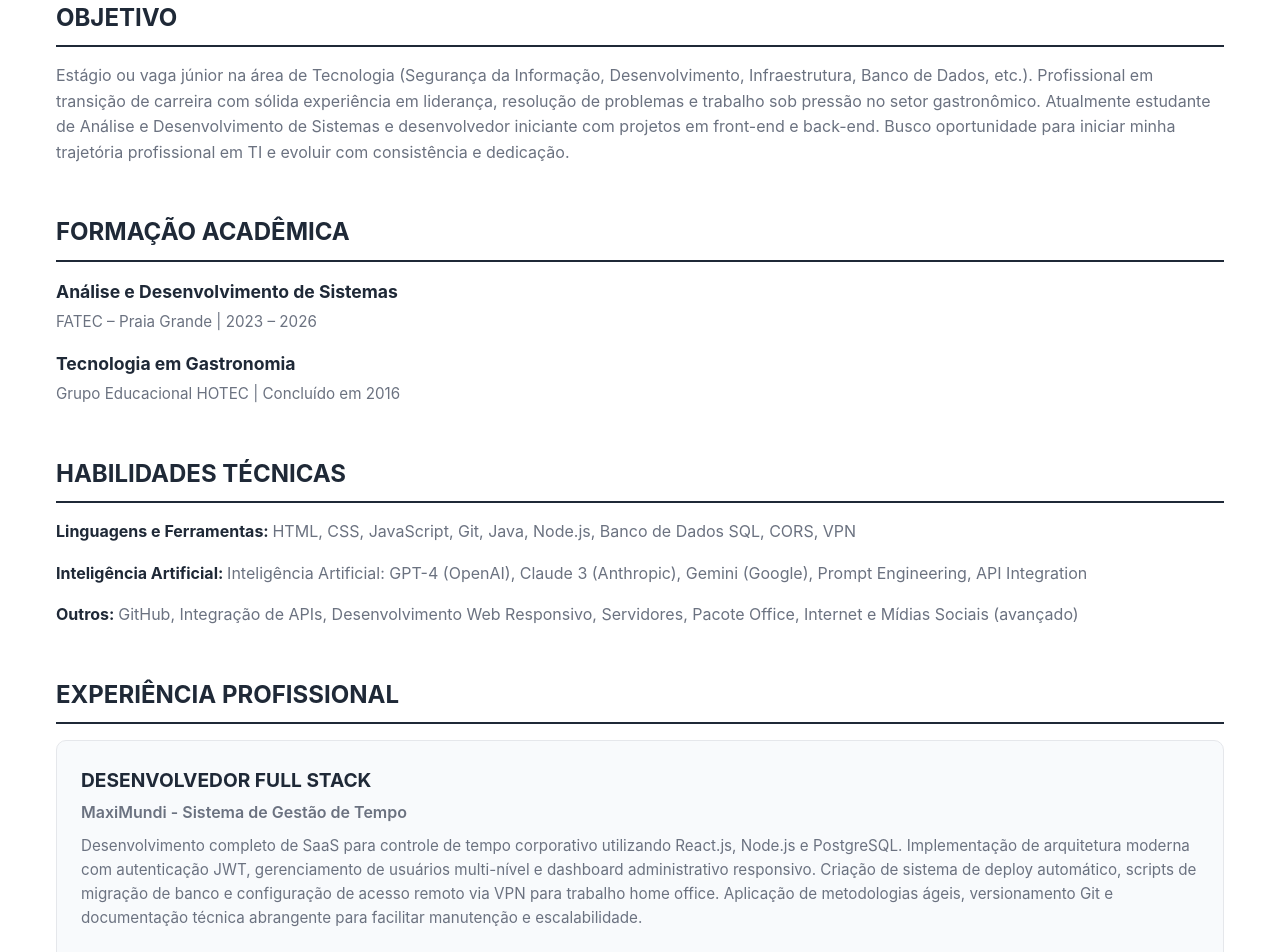
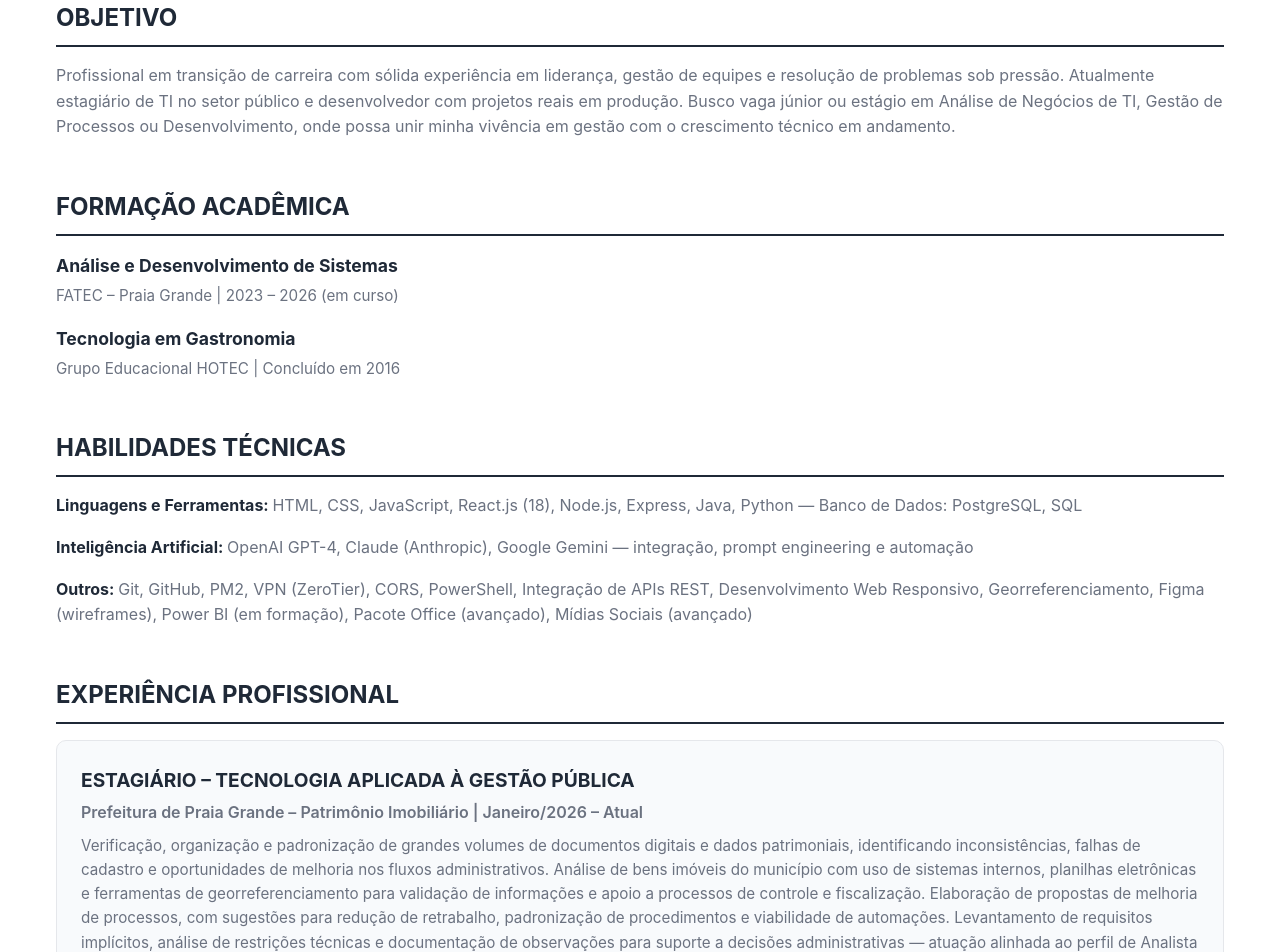
Before and after one commit to HeitorRafael/Portfolio, a React (Vite) app: page / in a window 1280 px wide. Shown: the part 1848-2800 px from the top of the page. Built offline with nearby package versions, Linux system fonts and the light colour scheme.

Commit message:
feat: atualiza currículo com novo estágio na Prefeitura e stack atualizado

```diff
--- a/src/SimpleApp.tsx
+++ b/src/SimpleApp.tsx
@@ -65,8 +65,8 @@ const SimpleApp: React.FC = () => {
   const translations = {
     pt: {
       name: 'HEITOR RAFAEL BEZERRA DELFINO',
-      title1: 'Analista e Desenvolvedor de Software',
-      title2: 'Ex Chef de Cozinha',
+      title1: 'Analista de Negócios de TI | Desenvolvedor Full Stack',
+      title2: 'Gestão de Processos',
       quote: 'O importante é a saúde',
       location: 'Praia Grande – SP',
       phone: '(13) 99790-2633',
@@ -81,7 +81,7 @@ const SimpleApp: React.FC = () => {
       resume: {
         objective: {
           title: 'OBJETIVO',
-          content: 'Estágio ou vaga júnior na área de Tecnologia (Segurança da Informação, Desenvolvimento, Infraestrutura, Banco de Dados, etc.). Profissional em transição de carreira com sólida experiência em liderança, resolução de problemas e trabalho sob pressão no setor gastronômico. Atualmente estudante de Análise e Desenvolvimento de Sistemas e desenvolvedor iniciante com projetos em front-end e back-end. Busco oportunidade para iniciar minha trajetória profissional em TI e evoluir com consistência e dedicação.'
+          content: 'Profissional em transição de carreira com sólida experiência em liderança, gestão de equipes e resolução de problemas sob pressão. Atualmente estagiário de TI no setor público e desenvolvedor com projetos reais em produção. Busco vaga júnior ou estágio em Análise de Negócios de TI, Gestão de Processos ou Desenvolvimento, onde possa unir minha vivência em gestão com o crescimento técnico em andamento.'
         },
         education: {
           title: 'FORMAÇÃO ACADÊMICA',
@@ -89,7 +89,7 @@ const SimpleApp: React.FC = () => {
             {
               course: 'Análise e Desenvolvimento de Sistemas',
               institution: 'FATEC – Praia Grande',
-              period: '2023 – 2026'
+              period: '2023 – 2026 (em curso)'
             },
             {
               course: 'Tecnologia em Gastronomia',
@@ -100,38 +100,46 @@ const SimpleApp: React.FC = () => {
         },
         skills: {
           title: 'HABILIDADES TÉCNICAS',
-          languages: 'HTML, CSS, JavaScript, Git, Java, Node.js, Banco de Dados SQL, CORS, VPN',
-          ai: 'Inteligência Artificial: GPT-4 (OpenAI), Claude 3 (Anthropic), Gemini (Google), Prompt Engineering, API Integration',
-          others: 'GitHub, Integração de APIs, Desenvolvimento Web Responsivo, Servidores, Pacote Office, Internet e Mídias Sociais (avançado)'
+          languages: 'HTML, CSS, JavaScript, React.js (18), Node.js, Express, Java, Python — Banco de Dados: PostgreSQL, SQL',
+          ai: 'OpenAI GPT-4, Claude (Anthropic), Google Gemini — integração, prompt engineering e automação',
+          others: 'Git, GitHub, PM2, VPN (ZeroTier), CORS, PowerShell, Integração de APIs REST, Desenvolvimento Web Responsivo, Georreferenciamento, Figma (wireframes), Power BI (em formação), Pacote Office (avançado), Mídias Sociais (avançado)'
         },
         experience: {
           title: 'EXPERIÊNCIA PROFISSIONAL',
           items: [
             {
+              position: 'ESTAGIÁRIO – TECNOLOGIA APLICADA À GESTÃO PÚBLICA',
+              company: 'Prefeitura de Praia Grande – Patrimônio Imobiliário',
+              period: 'Janeiro/2026 – Atual',
+              description: 'Verificação, organização e padronização de grandes volumes de documentos digitais e dados patrimoniais, identificando inconsistências, falhas de cadastro e oportunidades de melhoria nos fluxos administrativos. Análise de bens imóveis do município com uso de sistemas internos, planilhas eletrônicas e ferramentas de georreferenciamento para validação de informações e apoio a processos de controle e fiscalização. Elaboração de propostas de melhoria de processos, com sugestões para redução de retrabalho, padronização de procedimentos e viabilidade de automações. Levantamento de requisitos implícitos, análise de restrições técnicas e documentação de observações para suporte a decisões administrativas — atuação alinhada ao perfil de Analista de Negócios de TI.'
+            },
+            {
               position: 'DESENVOLVEDOR FULL STACK',
               company: 'MaxiMundi - Sistema de Gestão de Tempo',
-              description: 'Desenvolvimento completo de SaaS para controle de tempo corporativo utilizando React.js, Node.js e PostgreSQL. Implementação de arquitetura moderna com autenticação JWT, gerenciamento de usuários multi-nível e dashboard administrativo responsivo. Criação de sistema de deploy automático, scripts de migração de banco e configuração de acesso remoto via VPN para trabalho home office. Aplicação de metodologias ágeis, versionamento Git e documentação técnica abrangente para facilitar manutenção e escalabilidade.',
+              period: 'Agosto/2025',
+              description: 'Idealizei e liderei o desenvolvimento completo do produto: conduzi entrevistas com o cliente, levantei e analisei requisitos, elaborei briefings e defini escopo, priorizando funcionalidades com base em necessidades reais do negócio — atuação direta como Product Owner do projeto. Solução adotada por 15 colaboradores: desenvolvi dashboard administrativo com marcadores de horas por tarefa e relatórios em tempo real, permitindo que gestores identificassem gargalos operacionais e redistribuíssem esforços com base em dados. Resultado: a gestão passou a tomar decisões de alocação com embasamento — reduzindo o tempo gasto em tarefas de baixo impacto e priorizando as de maior valor para a operação.',
               technologies: 'React 18, Material-UI, Node.js, Express, PostgreSQL, PM2, PowerShell, ZeroTier VPN',
-              features: 'Sistema de autenticação e autorização, Dashboard com relatórios em tempo real, Gerenciamento completo de usuários e senhas, API RESTful com CORS configurado, Deploy automatizado e scripts de backup, Interface responsiva com tema claro/escuro.'
+              features: 'Autenticação JWT, gerenciamento multi-nível de usuários, deploy automático, scripts de backup e acesso remoto via VPN.'
             },
             {
               position: 'DESENVOLVEDOR COM INTELIGÊNCIA ARTIFICIAL',
               company: 'Projetos Pessoais e Freelances',
-              description: 'Desenvolvimento de soluções utilizando APIs de Inteligência Artificial como GPT (OpenAI), Claude (Anthropic) e Gemini (Google). Integração de modelos de linguagem em aplicações web, automação de processos com IA conversacional e criação de interfaces interativas para chatbots. Experiência em prompt engineering, otimização de respostas e implementação de sistemas de IA para resolução de problemas complexos.',
+              period: '2024 – Atual',
+              description: 'Desenvolvimento de soluções usando APIs de IA (OpenAI GPT-4, Claude da Anthropic, Google Gemini): chatbots conversacionais, automação de processos e interfaces interativas com NLP. Experiência em prompt engineering, integração de modelos de linguagem em aplicações web e otimização de respostas para resolução de problemas reais.',
               technologies: 'OpenAI GPT-4, Claude 3, Google Gemini, API Integration, JavaScript, Python, React.js',
               features: 'Integração de APIs de IA, Prompt engineering otimizado, Chatbots conversacionais, Automação com IA, Processamento de linguagem natural.'
             },
             {
               position: 'CHEF DE COZINHA',
               company: 'Beach Lounge',
-              period: '01/2021 – 10/2023',
-              description: 'Liderança de equipe e organização de produção em alta demanda. Controle de estoque e fornecedores (habilidade aplicável à gestão de processos e dados). Desenvolvimento de resiliência e pensamento rápido, úteis para resolução de bugs e gestão de projetos ágeis.'
+              period: 'Janeiro/2021 – Outubro/2023',
+              description: 'Liderança de equipe multidisciplinar em ambiente de alta demanda, com foco em organização de produção, gestão de estoque e relacionamento com fornecedores. Desenvolvimento de resiliência, pensamento rápido e gestão sob pressão — habilidades diretamente aplicáveis à gestão de projetos e resolução de problemas em TI.'
             },
             {
               position: 'COZINHEIRO LÍDER',
               company: 'Santa Eliza Eco Resort',
-              period: '07/2019 – 10/2020',
-              description: 'Organização de processos internos e logística de produção diária. Coordenação de equipe e adaptação de cardápios (com pensamento analítico e solução de problemas sob pressão).'
+              period: 'Julho/2019 – Outubro/2020',
+              description: 'Coordenação de equipe, organização de processos internos e logística de produção diária com pensamento analítico.'
             },
             {
               position: 'MENOR APRENDIZ',
@@ -146,9 +154,10 @@ const SimpleApp: React.FC = () => {
           items: [
             'Liderança e gestão de equipes multidisciplinares',
             'Organização e disciplina operacional',
-            'Habilidade com rotinas e execução de tarefas com prazos',
+            'Execução com prazos',
             'Comunicação interpessoal e empatia no trabalho em equipe',
-            'Adaptabilidade para novos ambientes e tecnologias'
+            'Adaptabilidade rápida a novos ambientes e tecnologias',
+            'Mentalidade orientada a processos e melhoria contínua'
           ]
         },
         languages: {
@@ -163,16 +172,17 @@ const SimpleApp: React.FC = () => {
           title: 'CURSOS COMPLEMENTARES',
           items: [
             { name: 'Desenvolvimento Web', institution: 'DevMedia', year: '2023' },
+            { name: 'Power BI', institution: 'FATEC Praia Grande', year: '2026', note: '(em curso)' },
             { name: 'A Importância do Atendimento', institution: 'H4T Consulting', year: '2019' },
-            { name: 'Sommelier – 1º módulo', institution: 'ABS', year: '2016', note: '(habilidades de análise sensorial e foco em detalhes)' }
+            { name: 'Sommelier – 1º módulo', institution: 'ABS', year: '2016', note: '(análise sensorial, atenção a detalhes)' }
           ]
         }
       }
     },
     en: {
       name: 'HEITOR RAFAEL BEZERRA DELFINO',
-      title1: 'Systems Analyst and Software Developer',
-      title2: 'Former Kitchen Chef',
+      title1: 'IT Business Analyst | Full Stack Developer',
+      title2: 'Process Management',
       quote: 'Health is what matters',
       location: 'Praia Grande – SP',
       phone: '(13) 99790-2633',
@@ -187,7 +197,7 @@ const SimpleApp: React.FC = () => {
       resume: {
         objective: {
           title: 'OBJECTIVE',
-          content: 'Internship or junior position in Technology (Information Security, Development, Infrastructure, Database, etc.). Professional in career transition with solid experience in leadership, problem solving and working under pressure in the gastronomic sector. Currently studying Systems Analysis and Development and beginner developer with front-end and back-end projects. I seek an opportunity to start my professional trajectory in IT and evolve with consistency and dedication.'
+          content: 'Professional in career transition with solid experience in leadership, team management and problem solving under pressure. Currently an IT intern in the public sector and developer with real projects in production. I seek a junior position or internship in IT Business Analysis, Process Management or Development, where I can combine my management experience with ongoing technical growth.'
         },
         education: {
           title: 'ACADEMIC BACKGROUND',
@@ -195,7 +205,7 @@ const SimpleApp: React.FC = () => {
             {
               course: 'Systems Analysis and Development',
               institution: 'FATEC – Praia Grande',
-              period: '2023 – 2026'
+              period: '2023 – 2026 (in progress)'
             },
             {
               course: 'Technology in Gastronomy',
@@ -206,38 +216,46 @@ const SimpleApp: React.FC = () => {
         },
         skills: {
           title: 'TECHNICAL SKILLS',
-          languages: 'HTML, CSS, JavaScript, Git, Java, Node.js, SQL Database, CORS, VPN',
-          ai: 'Artificial Intelligence: GPT-4 (OpenAI), Claude 3 (Anthropic), Gemini (Google), Prompt Engineering, API Integration',
-          others: 'GitHub, API Integration, Responsive Web Development, Servers, Office Suite, Internet and Social Media (advanced)'
+          languages: 'HTML, CSS, JavaScript, React.js (18), Node.js, Express, Java, Python — Databases: PostgreSQL, SQL',
+          ai: 'OpenAI GPT-4, Claude (Anthropic), Google Gemini — integration, prompt engineering and automation',
+          others: 'Git, GitHub, PM2, VPN (ZeroTier), CORS, PowerShell, REST API Integration, Responsive Web Development, Georeferencing, Figma (wireframes), Power BI (in training), Office Suite (advanced), Social Media (advanced)'
         },
         experience: {
           title: 'PROFESSIONAL EXPERIENCE',
           items: [
             {
+              position: 'INTERN – TECHNOLOGY APPLIED TO PUBLIC MANAGEMENT',
+              company: 'Praia Grande City Hall – Real Estate Assets',
+              period: 'January/2026 – Present',
+              description: 'Verification, organization and standardization of large volumes of digital documents and property data, identifying inconsistencies, registration errors and opportunities for improvement in administrative workflows. Analysis of municipal real estate assets using internal systems, spreadsheets and georeferencing tools for information validation and support in control and inspection processes. Development of process improvement proposals with suggestions for reducing rework, standardizing procedures and automation feasibility. Implicit requirements gathering, technical constraints analysis and observation documentation to support administrative decisions — aligned with the IT Business Analyst profile.'
+            },
+            {
               position: 'FULL STACK DEVELOPER',
               company: 'MaxiMundi - Time Management System',
-              description: 'Complete development of SaaS for corporate time control using React.js, Node.js and PostgreSQL. Implementation of modern architecture with JWT authentication, multi-level user management and responsive administrative dashboard. Creation of automatic deployment system, database migration scripts and remote access configuration via VPN for home office work. Application of agile methodologies, Git versioning and comprehensive technical documentation to facilitate maintenance and scalability.',
+              period: 'August/2025',
+              description: 'Conceived and led the complete product development: conducted client interviews, gathered and analyzed requirements, produced briefings and defined scope — acting directly as Product Owner. Solution adopted by 15 employees: developed administrative dashboard with task hour tracking and real-time reports, enabling managers to identify operational bottlenecks and reallocate efforts based on data. Management began making allocation decisions with evidence — reducing time spent on low-impact tasks and prioritizing high-value ones.',
               technologies: 'React 18, Material-UI, Node.js, Express, PostgreSQL, PM2, PowerShell, ZeroTier VPN',
-              features: 'Authentication and authorization system, Dashboard with real-time reports, Complete user and password management, RESTful API with CORS configured, Automated deployment and backup scripts, Responsive interface with light/dark theme.'
+              features: 'JWT authentication, multi-level user management, automated deployment, backup scripts and remote access via VPN.'
             },
             {
               position: 'ARTIFICIAL INTELLIGENCE DEVELOPER',
               company: 'Personal Projects and Freelance',
-              description: 'Development of solutions using Artificial Intelligence APIs such as GPT (OpenAI), Claude (Anthropic) and Gemini (Google). Integration of language models in web applications, process automation with conversational AI and creation of interactive interfaces for chatbots. Experience in prompt engineering, response optimization and implementation of AI systems for solving complex problems.',
+              period: '2024 – Present',
+              description: 'Development of solutions using AI APIs (OpenAI GPT-4, Claude by Anthropic, Google Gemini): conversational chatbots, process automation and interactive interfaces with NLP. Experience in prompt engineering, integration of language models in web applications and response optimization for real-world problem solving.',
               technologies: 'OpenAI GPT-4, Claude 3, Google Gemini, API Integration, JavaScript, Python, React.js',
               features: 'AI API integration, Optimized prompt engineering, Conversational chatbots, AI automation, Natural language processing.'
             },
             {
               position: 'KITCHEN CHEF',
               company: 'Beach Lounge',
-              period: '01/2021 – 10/2023',
-              description: 'Team leadership and production organization in high demand. Inventory and supplier control (applicable skill to process and data management). Development of resilience and quick thinking, useful for bug resolution and agile project management.'
+              period: 'January/2021 – October/2023',
+              description: 'Leadership of multidisciplinary team in a high-demand environment, focused on production organization, inventory management and supplier relations. Development of resilience, quick thinking and pressure management — skills directly applicable to project management and IT problem solving.'
             },
             {
               position: 'LEAD COOK',
               company: 'Santa Eliza Eco Resort',
-              period: '07/2019 – 10/2020',
-              description: 'Organization of internal processes and daily production logistics. Team coordination and menu adaptation (with analytical thinking and problem solving under pressure).'
+              period: 'July/2019 – October/2020',
+              description: 'Team coordination, internal process organization and daily production logistics with analytical thinking.'
             },
             {
               position: 'MINOR APPRENTICE',
@@ -252,9 +270,10 @@ const SimpleApp: React.FC = () => {
           items: [
             'Leadership and management of multidisciplinary teams',
             'Organization and operational discipline',
-            'Skill with routines and task execution with deadlines',
+            'Task execution with deadlines',
             'Interpersonal communication and empathy in teamwork',
-            'Adaptability to new environments and technologies'
+            'Quick adaptability to new environments and technologies',
+            'Process-oriented mindset and continuous improvement'
           ]
         },
         languages: {
@@ -269,8 +288,9 @@ const SimpleApp: React.FC = () => {
           title: 'COMPLEMENTARY COURSES',
           items: [
             { name: 'Web Development', institution: 'DevMedia', year: '2023' },
+            { name: 'Power BI', institution: 'FATEC Praia Grande', year: '2026', note: '(in progress)' },
             { name: 'The Importance of Customer Service', institution: 'H4T Consulting', year: '2019' },
-            { name: 'Sommelier – 1st module', institution: 'ABS', year: '2016', note: '(sensory analysis skills and attention to detail)' }
+            { name: 'Sommelier – 1st module', institution: 'ABS', year: '2016', note: '(sensory analysis, attention to detail)' }
           ]
         }
       }
@@ -1259,11 +1279,16 @@ const SimpleApp: React.FC = () => {
             margin: '0 auto'
           }}>
             {[
+              { name: 'HTML', icon: '📄' },
+              { name: 'CSS', icon: '🎨' },
+              { name: 'JavaScript', icon: '⚡' },
+              { name: 'React', icon: '⚛️' },
+              { name: 'Node.js', icon: '🟢' },
+              { name: 'Python', icon: '🐍' },
+              { name: 'PostgreSQL', icon: '🗃️' },
+              { name: 'Java', icon: '☕' },
+              { name: 'Git', icon: '📚' },
               { name: 'Figma', icon: '🎨' },
-              { name: 'Git', icon: '📚' },
-              { name: 'CSS', icon: '🎨' },
-              { name: 'HTML', icon: '📄' },
-              { name: 'Java', icon: '☕' },
               { name: 'VS Code', icon: '💻' },
               { name: 'IntelliJ', icon: '🧠' }
             ].map((skill) => (
```
